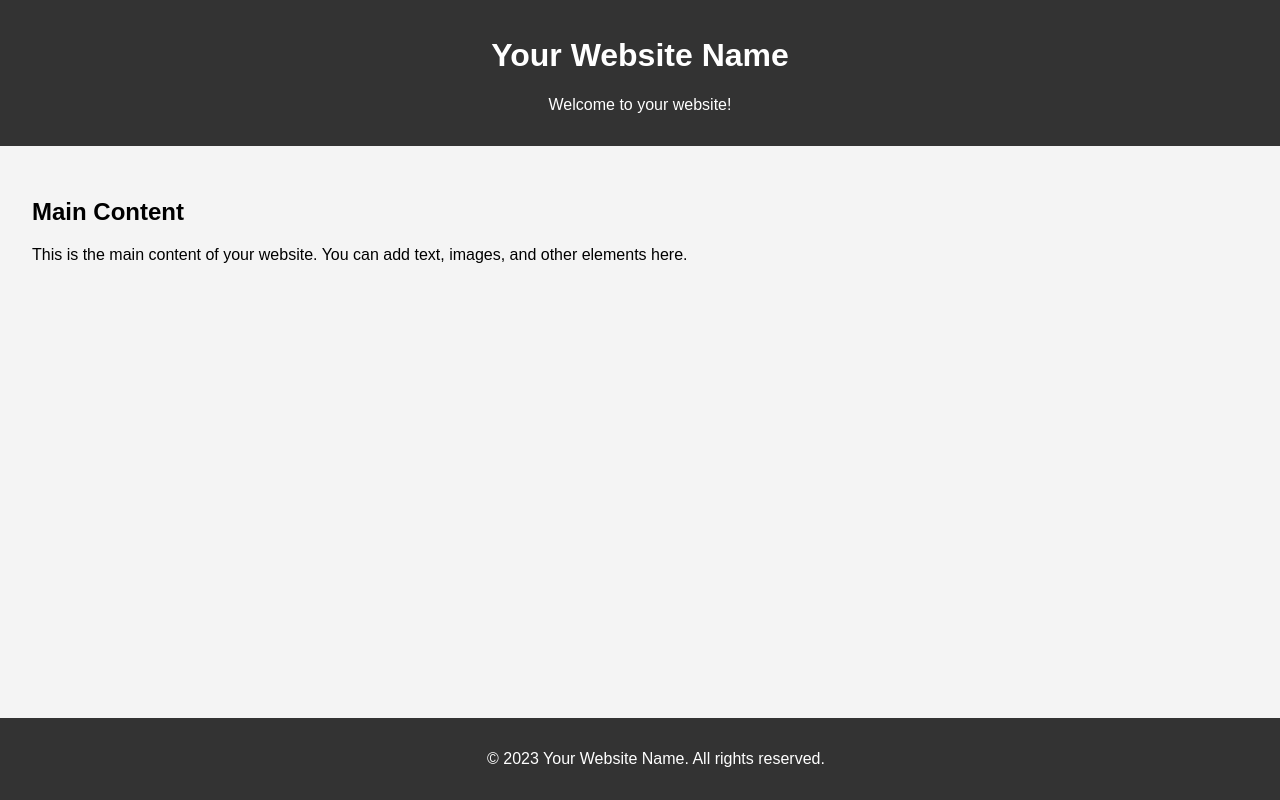
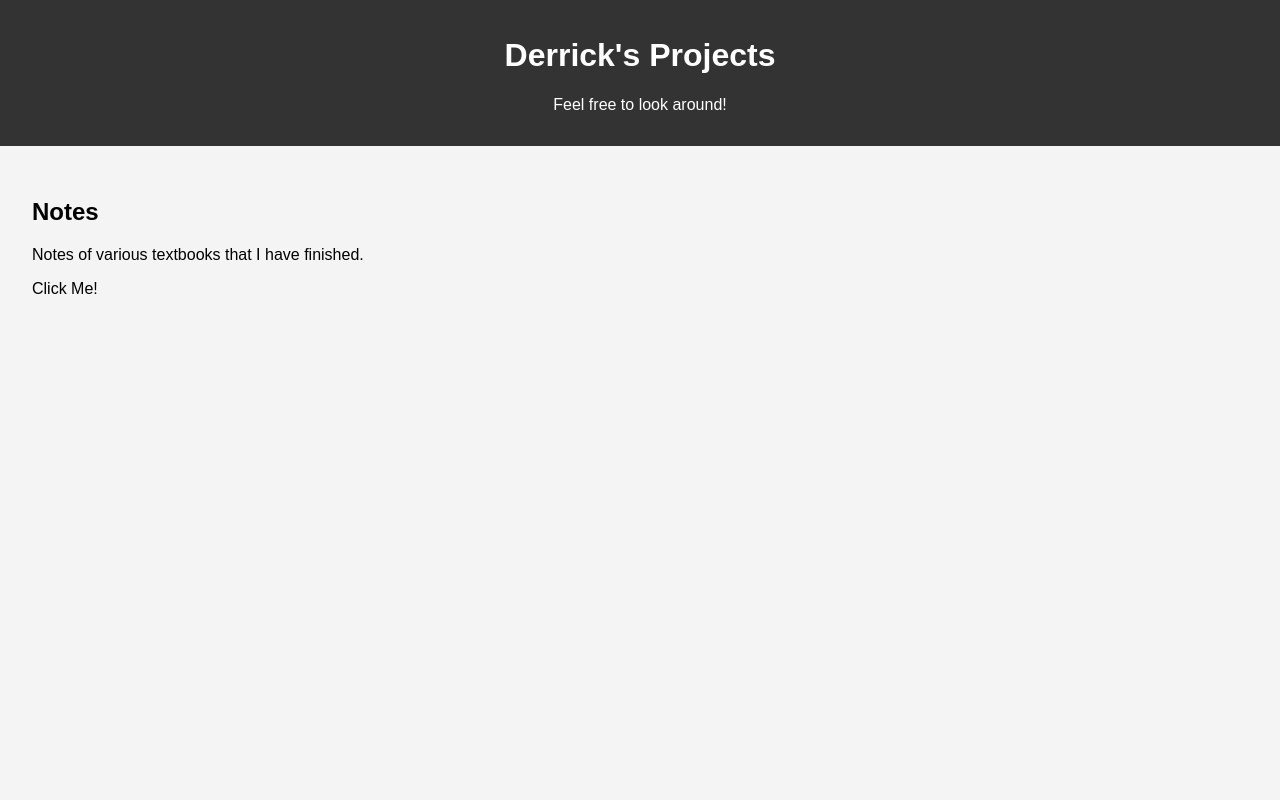
Before and after one commit to CowsCanProgram/CowsCanProgram.github.io, a plain HTML site: page index.html in a window 1280 px wide. Drawn offline with Linux system fonts and the light colour scheme.

Commit message:
Update index.html

```diff
--- a/index.html
+++ b/index.html
@@ -3,7 +3,7 @@
 <head>
     <meta charset="UTF-8">
     <meta name="viewport" content="width=device-width, initial-scale=1.0">
-    <title>Your Website Title</title>
+    <title>Derrick's Projects</title>
     <style>
         body {
             font-family: Arial, sans-serif;
@@ -37,18 +37,24 @@
 <body>
 
     <header>
-        <h1>Your Website Name</h1>
-        <p>Welcome to your website!</p>
+        <h1>Derrick's Projects</h1>
+        <p>Feel free to look around!</p>
     </header>
 
     <section>
-        <h2>Main Content</h2>
-        <p>This is the main content of your website. You can add text, images, and other elements here.</p>
+        <h2>Notes</h2>
+        <p>Notes of various textbooks that I have finished.</p>
+        <!DOCTYPE html>
+        <div id="bubble" onclick="redirectToLink()">
+          Click Me!
+        </div>
+
+        <script>
+          function redirectToLink() {
+            // Replace 'https://www.example.com' with the link you want to redirect to
+            window.location.href = 'https://www.example.com';
+          }
+        </script>
     </section>
-
-    <footer>
-        <p>&copy; 2023 Your Website Name. All rights reserved.</p>
-    </footer>
-
 </body>
 </html>
```
